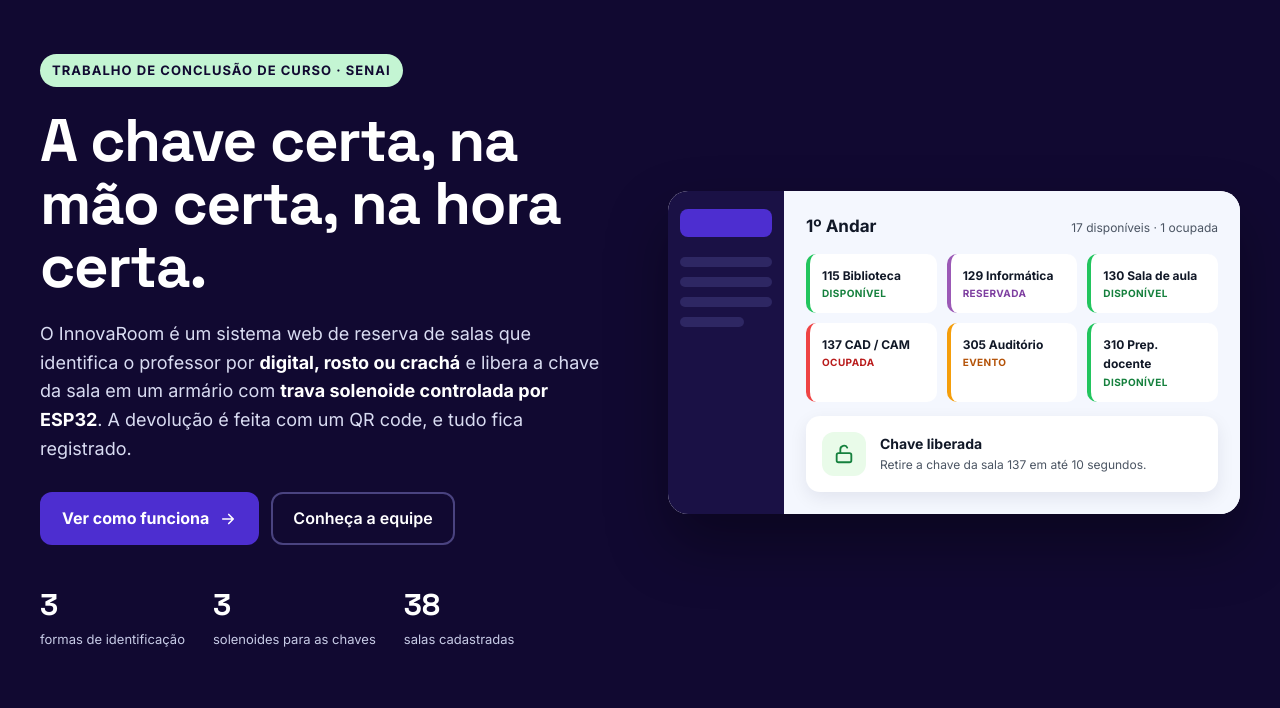
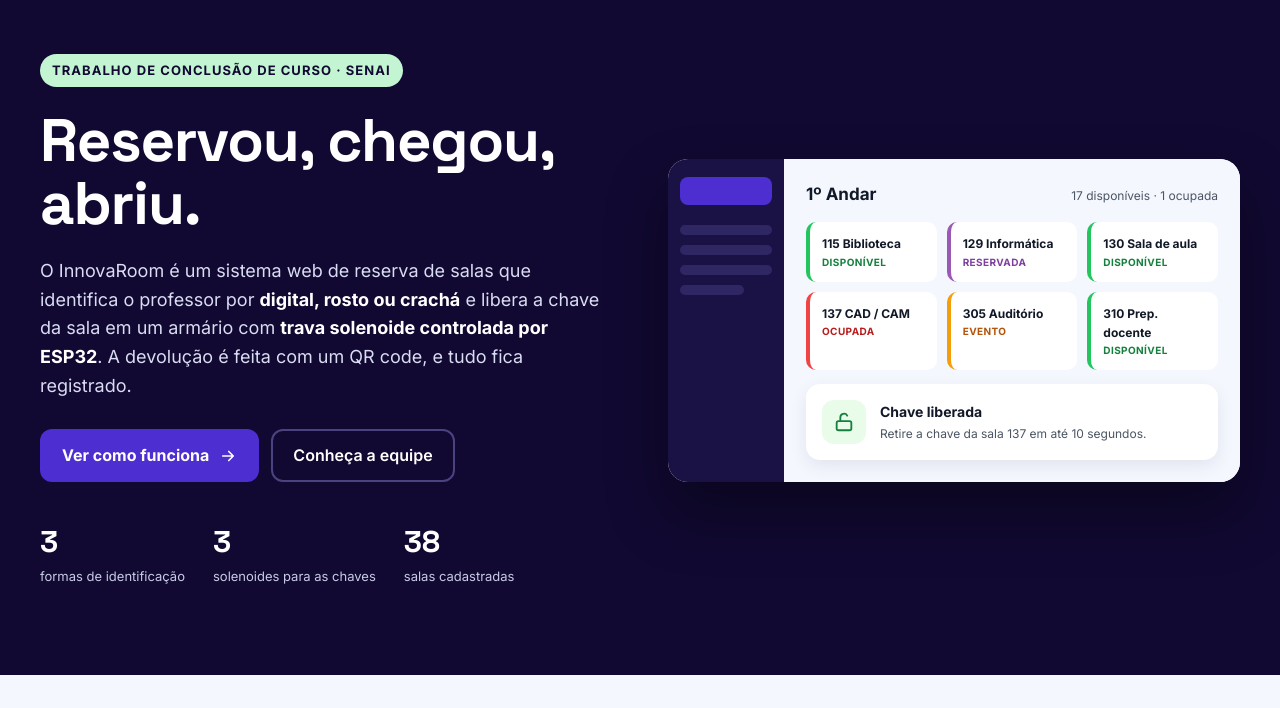
Before and after one commit to GabrielDaSilvaViana/ReservaDeSala-System1, a website: page docs/index.html in a window 1280 px wide. Shown: the part 92-800 px from the top of the page. Drawn offline with Linux system fonts and the light colour scheme.

Commit message:
Novo slogan: Reservou, chegou, abriu.

```diff
--- a/docs/index.html
+++ b/docs/index.html
@@ -5,7 +5,7 @@
 <meta name="viewport" content="width=device-width, initial-scale=1">
 <title>InnovaRoom — TCC SENAI</title>
 <meta name="description" content="InnovaRoom: sistema de reserva e controle de chaves das salas do SENAI, com biometria, ESP32 e solenoides. TCC de Gabriel da Silva Viana, Laura da Silva Lopes e Isabel de Aguiar Ciferri.">
-<meta property="og:title" content="InnovaRoom — A chave certa, na mão certa, na hora certa.">
+<meta property="og:title" content="InnovaRoom — Reservou, chegou, abriu.">
 <meta property="og:description" content="InnovaRoom: sistema de reserva e controle de chaves das salas do SENAI, com biometria, ESP32 e solenoides. TCC de Gabriel da Silva Viana, Laura da Silva Lopes e Isabel de Aguiar Ciferri.">
 <meta property="og:image" content="https://gabrieldasilvaviana.github.io/ReservaDeSala-System1/img/logo-compartilhar.png">
 <meta name="theme-color" content="#110931">
@@ -49,7 +49,7 @@ Código no GitHub
 <section id="inicio" style="max-width: 1200px; margin: 0 auto; padding: 56px 24px 88px; display: grid; grid-template-columns: repeat(auto-fit, minmax(min(100%, 460px), 1fr)); gap: 56px; align-items: center">
 <div style="display: flex; flex-direction: column; gap: 22px">
 <span style="align-self: flex-start; font-size: 13px; font-weight: 700; letter-spacing: 0.08em; text-transform: uppercase; color: #110931; background: #c4f5d3; padding: 6px 12px; border-radius: 999px">Trabalho de Conclusão de Curso · SENAI</span>
-<h1 style="margin: 0; font-family: 'Space Grotesk', Inter, sans-serif; font-size: clamp(38px, 5vw, 60px); line-height: 1.05; letter-spacing: -0.02em; font-weight: 700">A chave certa, na mão certa, na hora certa.</h1>
+<h1 style="margin: 0; font-family: 'Space Grotesk', Inter, sans-serif; font-size: clamp(38px, 5vw, 60px); line-height: 1.05; letter-spacing: -0.02em; font-weight: 700">Reservou, chegou, abriu.</h1>
 <p style="margin: 0; font-size: 18px; color: #d9dcf2; max-width: 560px">O InnovaRoom é um sistema web de reserva de salas que identifica o professor por <strong style="color: #ffffff">digital, rosto ou crachá</strong> e libera a chave da sala em um armário com <strong style="color: #ffffff">trava solenoide controlada por ESP32</strong>. A devolução é feita com um QR code, e tudo fica registrado.</p>
 <div style="display: flex; flex-wrap: wrap; gap: 12px; margin-top: 6px">
 <a href="#como-funciona" style="background: #4d2ed0; color: #ffffff; text-decoration: none; padding: 14px 22px; border-radius: 12px; font-weight: 700; display: inline-flex; align-items: center; gap: 10px">
@@ -378,7 +378,7 @@ Abrir no GitHub
 </a>
 </div>
 <div style="border-top: 1px solid #2e2763; padding-top: 24px; display: flex; flex-wrap: wrap; justify-content: space-between; gap: 12px; font-size: 14px; color: #c7cbe6">
-<span style="display: inline-flex; align-items: center; gap: 10px"><img src="img/capelo.png" alt="" style="width: 48px; height: auto; mix-blend-mode: screen; -webkit-mask-image: radial-gradient(ellipse 50% 50% at 50% 50%, #000 62%, transparent 100%); mask-image: radial-gradient(ellipse 50% 50% at 50% 50%, #000 62%, transparent 100%)"><strong style="color: #ffffff">InnovaRoom</strong> · A chave certa, na mão certa, na hora certa.</span>
+<span style="display: inline-flex; align-items: center; gap: 10px"><img src="img/capelo.png" alt="" style="width: 48px; height: auto; mix-blend-mode: screen; -webkit-mask-image: radial-gradient(ellipse 50% 50% at 50% 50%, #000 62%, transparent 100%); mask-image: radial-gradient(ellipse 50% 50% at 50% 50%, #000 62%, transparent 100%)"><strong style="color: #ffffff">InnovaRoom</strong> · Reservou, chegou, abriu.</span>
 <span>TCC SENAI · 2026 · Gabriel, Laura e Isabel</span>
 </div>
 </div>
```
Also changed, not shown: docs/img/logo-compartilhar.png.
